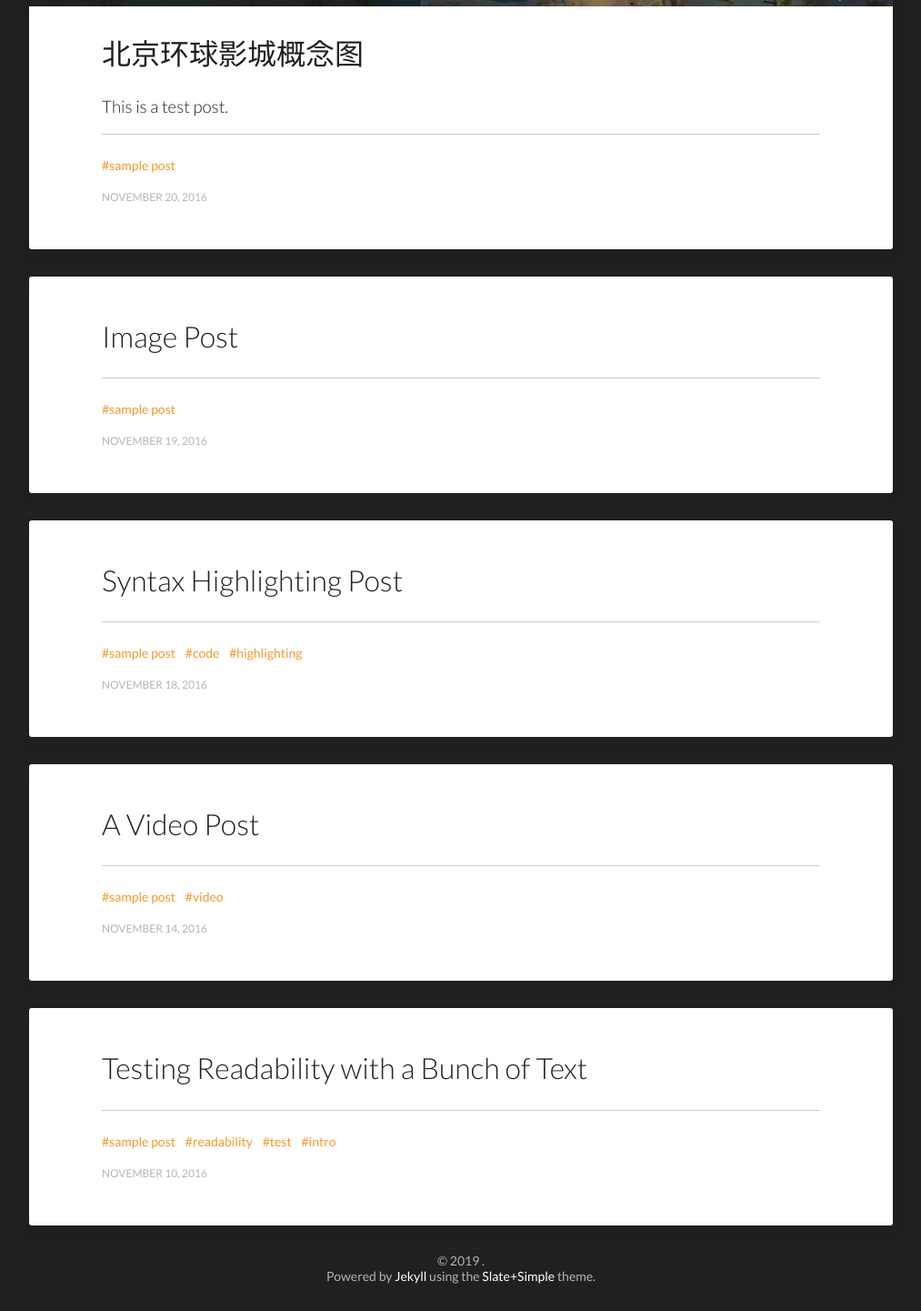
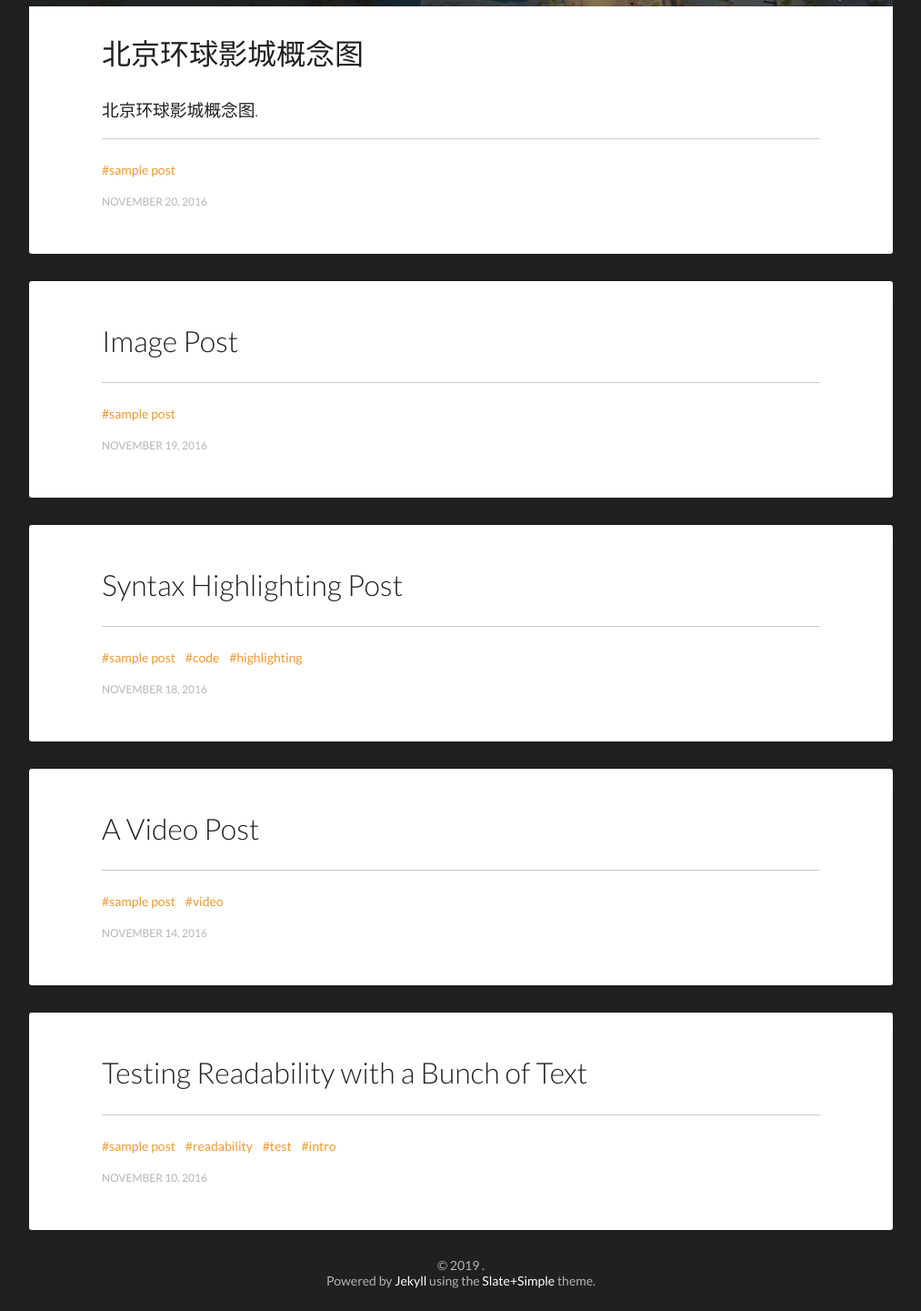
Before and after one commit to shengnoah/huanqiu, a Jekyll site: the page built from index.html, in a window 1280 px wide. Shown: the part 763-2204 px from the top of the page at 91% size, without its empty margins (133-1146 px from the left). Built offline with Jekyll 4.4.1, drawn with Linux system fonts in a browser that asks for light colours; the list of posts is cut into pages by our own code; some of the changed lines change nothing that is shown.

Commit message:
"环球爱好者"

````diff
--- a/_posts/2016-11-20-sample-post.md
+++ b/_posts/2016-11-20-sample-post.md
@@ -2,98 +2,10 @@
 layout: post
 categories: posts
 title: 北京环球影城概念图
-subtitle: This is a test post.
+subtitle: 北京环球影城概念图.
 featured-image: /images/universal_conceptual_image.jpg
 tags: [sample post]
 date-string: NOVEMBER 20, 2016
 ---
 
-Below is just about everything you'll need to style in the theme. Check the source code to see the many embedded elements within paragraphs.
-
-# Heading 1
-
-## Heading 2
-
-### Heading 3
-
-#### Heading 4
-
-##### Heading 5
-
-###### Heading 6
-
-### Body text
-
-Lorem ipsum dolor sit amet, test link adipiscing elit. **This is strong**. Nullam dignissim convallis est. Quisque aliquam.
-
-![Smithsonian Image](/images/3953273590_704e3899d5_m.jpg)
-{: .image-right}
-
-*This is emphasized*. Donec faucibus. Nunc iaculis suscipit dui. 53 = 125. Water is H<sub>2</sub>O. Nam sit amet sem. Aliquam libero nisi, imperdiet at, tincidunt nec, gravida vehicula, nisl. The New York Times <cite>(That’s a citation)</cite>. <u>Underline</u>. Maecenas ornare tortor. Donec sed tellus eget sapien fringilla nonummy. Mauris a ante. Suspendisse quam sem, consequat at, commodo vitae, feugiat in, nunc. Morbi imperdiet augue quis tellus.
-
-HTML and <abbr title="cascading stylesheets">CSS<abbr> are our tools. Mauris a ante. Suspendisse quam sem, consequat at, commodo vitae, feugiat in, nunc. Morbi imperdiet augue quis tellus. Praesent mattis, massa quis luctus fermentum, turpis mi volutpat justo, eu volutpat enim diam eget metus.
-
-### Blockquotes
-
-> Lorem ipsum dolor sit amet, test link adipiscing elit. Nullam dignissim convallis est. Quisque aliquam.
-
-## List Types
-
-### Ordered Lists
-
-1. Item one
-   1. sub item one
-   2. sub item two
-   3. sub item three
-2. Item two
-
-### Unordered Lists
-
-* Item one
-* Item two
-* Item three
-
-## Tables
-
-| Header1 | Header2 | Header3 |
-|:--------|:-------:|--------:|
-| cell1   | cell2   | cell3   |
-| cell4   | cell5   | cell6   |
-|----
-| cell1   | cell2   | cell3   |
-| cell4   | cell5   | cell6   |
-|=====
-| Foot1   | Foot2   | Foot3
-{: rules="groups"}
-
-## Code Snippets
-
-Syntax highlighting via Rouge
-
-```css
-#container {
-  float: left;
-  margin: 0 -240px 0 0;
-  width: 100%;
-}
-```
-
-Non Pygments code example
-
-    <div id="awesome">
-        <p>This is great isn't it?</p>
-    </div>
-
-## Buttons
-
-Make any link standout more when applying the `.btn` class.
-
-```html
-<a href="#" class="btn btn-success">Success Button</a>
-```
-
-<div markdown="0"><a href="#" class="btn">Primary Button</a></div>
-<div markdown="0"><a href="#" class="btn btn-success">Success Button</a></div>
-<div markdown="0"><a href="#" class="btn btn-warning">Warning Button</a></div>
-<div markdown="0"><a href="#" class="btn btn-danger">Danger Button</a></div>
-<div markdown="0"><a href="#" class="btn btn-info">Info Button</a></div>
+QQ群：667877242
````
